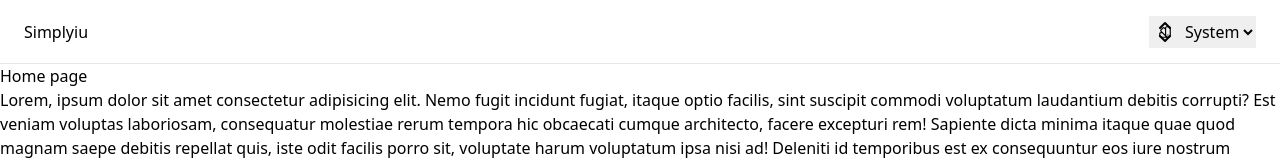
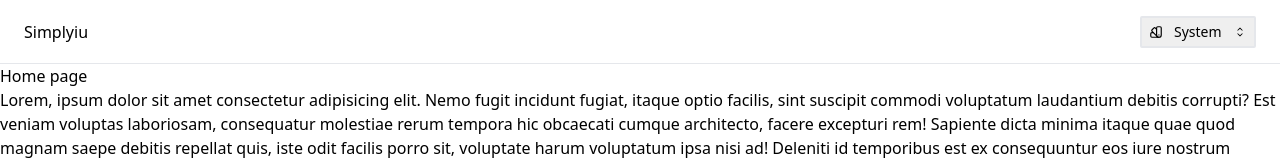
Before and after one commit to ZAHON/simplyui-old, a Next.js app in the folder apps/simplyui-react-docs/: page / in a window 1280 px wide. Shown: the top 160 px of the page. Built offline with nearby package versions, Linux system fonts and the light colour scheme; what @simplyui/tailwind-plugin would draw is missing.

Commit message:
feat(simplyui-react-docs): update content in tailwind.config.js

```diff
--- a/apps/simplyui-react-docs/tailwind.config.js
+++ b/apps/simplyui-react-docs/tailwind.config.js
@@ -4,7 +4,7 @@ module.exports = {
     './src/pages/**/*.{js,ts,jsx,tsx}',
     './src/components/**/*.{js,ts,jsx,tsx}',
     './src/app/**/*.{js,ts,jsx,tsx}',
-    '../../packages/simplyui-react/dist/**/*.js',
+    '../../packages/simplyui-react/src/**/*.{js,ts,jsx,tsx}',
   ],
   theme: {
     extend: {},
```
